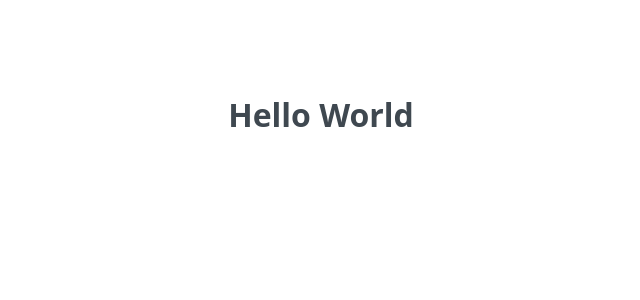
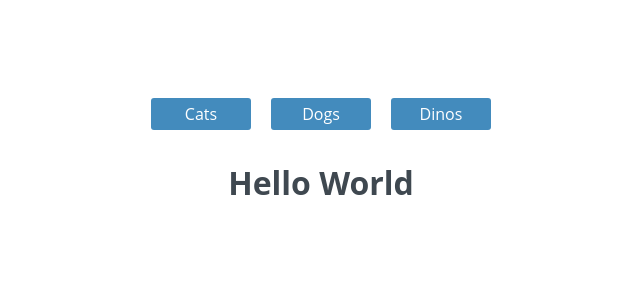
Before and after one commit to tpo-aaronpatheal/project-7, a React (Create React App) app: page / in a window 1280 px wide. Shown: the top 300 px of the page, without its empty margins (319-959 px from the left). Built offline with nearby package versions, Linux system fonts and the light colour scheme.

Commit message:
Nav.jsx added

```diff
--- a/src/App.js
+++ b/src/App.js
@@ -1,8 +1,14 @@
 import React from 'react';
+import Nav from './components/Nav';
+
+
 
 const App = () => {
   return (
+    <>
+    <Nav />
     <h1>Hello World</h1>
+    </>
    );
 }
 
--- /dev/null
+++ b/src/components/Nav.jsx
@@ -0,0 +1,16 @@
+import React from 'react';
+import { NavLink } from 'react-router-dom';
+
+const Nav = () => {
+    return (
+        <nav class="main-nav">
+        <ul>
+          <li><NavLink to='/cats'>Cats</NavLink></li>
+          <li><NavLink to='/dogs'>Dogs</NavLink></li>
+          <li><NavLink to="/dinos">Dinos</NavLink></li>
+        </ul>
+      </nav>
+    );
+}
+
+export default Nav;
--- a/src/index.js
+++ b/src/index.js
@@ -1,11 +1,14 @@
 import React from 'react';
 import ReactDOM from 'react-dom';
+import { BrowserRouter as Router } from "react-router-dom";
 import './index.css';
 import App from './App';
 
 ReactDOM.render(
   <React.StrictMode>
+  <Router>
     <App />
+  </Router>
   </React.StrictMode>,
   document.getElementById('root')
 );
```
Also changed, not shown: components/Photo.jsx (deleted, +0 -13 lines), src/components/Photo.jsx (added, +13 -0 lines).
